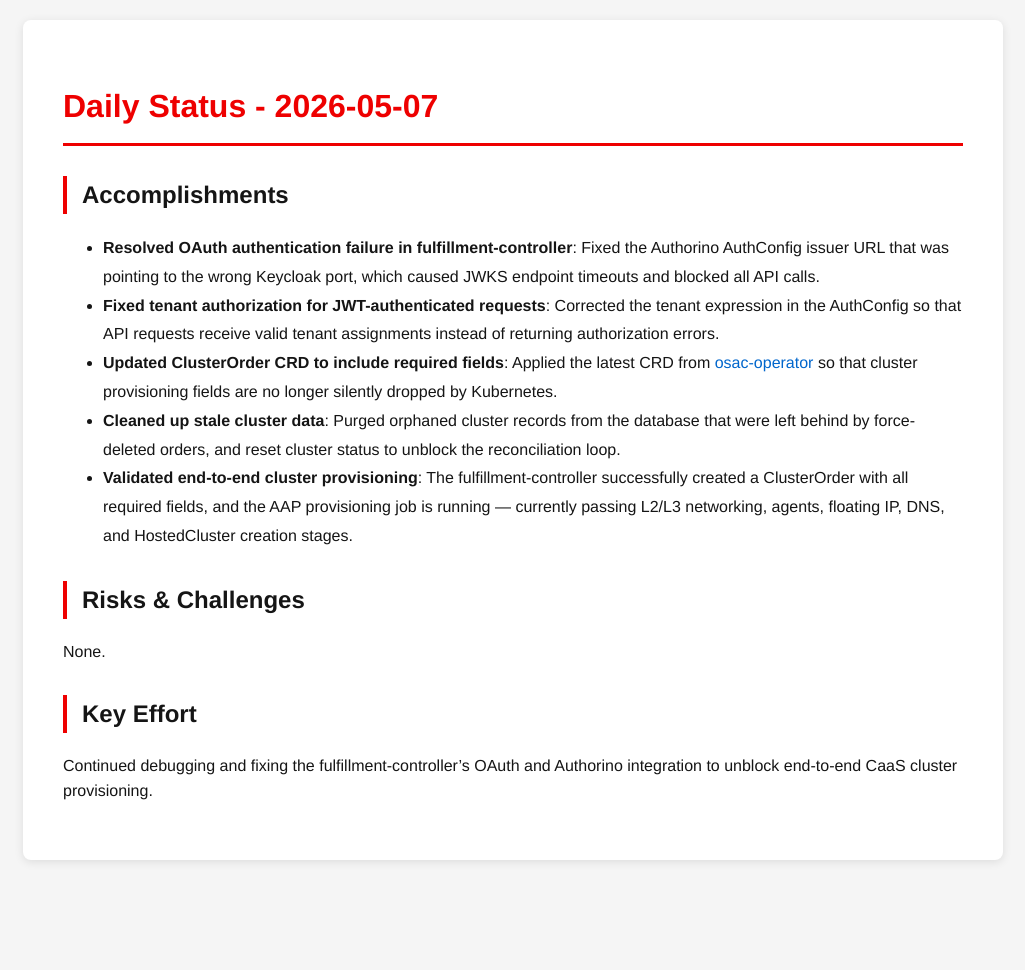
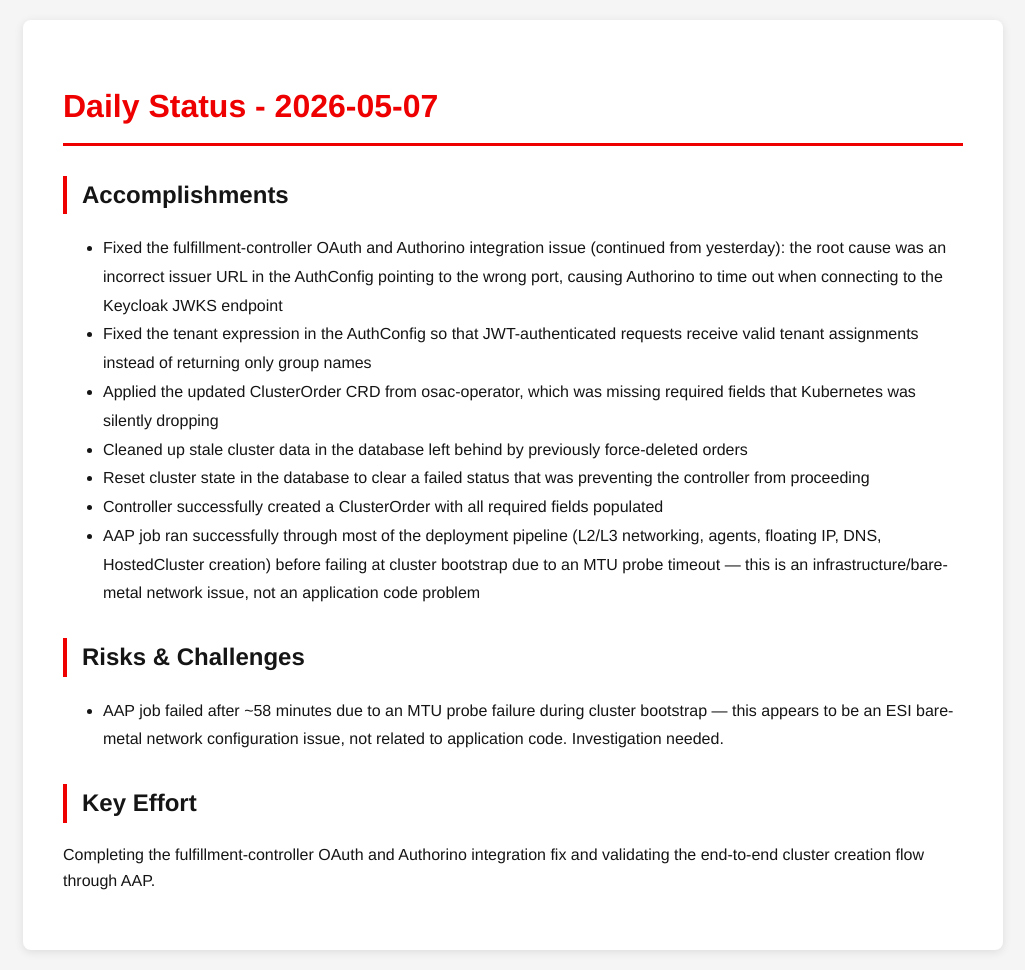
Before and after one commit to tzvatot/daily-status, a Jekyll site: the page built from 2026-05-07.md, in a window 1280 px wide. Shown: the whole page, without its empty margins (127-1152 px from the left). Built offline with Jekyll 4.4.1, drawn with Linux system fonts in a browser that asks for light colours; before the commit the page ends 900 px from its top, so only the background shows below that.

Commit message:
Daily status update - 2026-05-07

```diff
--- a/2026-05-07.md
+++ b/2026-05-07.md
@@ -7,14 +7,16 @@
 # Daily Status - 2026-05-07
 
 ## Accomplishments
-- **Resolved OAuth authentication failure in fulfillment-controller**: Fixed the Authorino AuthConfig issuer URL that was pointing to the wrong Keycloak port, which caused JWKS endpoint timeouts and blocked all API calls.
-- **Fixed tenant authorization for JWT-authenticated requests**: Corrected the tenant expression in the AuthConfig so that API requests receive valid tenant assignments instead of returning authorization errors.
-- **Updated ClusterOrder CRD to include required fields**: Applied the latest CRD from [osac-operator](https://github.com/osac-project/osac-operator) so that cluster provisioning fields are no longer silently dropped by Kubernetes.
-- **Cleaned up stale cluster data**: Purged orphaned cluster records from the database that were left behind by force-deleted orders, and reset cluster status to unblock the reconciliation loop.
-- **Validated end-to-end cluster provisioning**: The fulfillment-controller successfully created a ClusterOrder with all required fields, and the AAP provisioning job is running — currently passing L2/L3 networking, agents, floating IP, DNS, and HostedCluster creation stages.
+- Fixed the fulfillment-controller OAuth and Authorino integration issue (continued from yesterday): the root cause was an incorrect issuer URL in the AuthConfig pointing to the wrong port, causing Authorino to time out when connecting to the Keycloak JWKS endpoint
+- Fixed the tenant expression in the AuthConfig so that JWT-authenticated requests receive valid tenant assignments instead of returning only group names
+- Applied the updated ClusterOrder CRD from osac-operator, which was missing required fields that Kubernetes was silently dropping
+- Cleaned up stale cluster data in the database left behind by previously force-deleted orders
+- Reset cluster state in the database to clear a failed status that was preventing the controller from proceeding
+- Controller successfully created a ClusterOrder with all required fields populated
+- AAP job ran successfully through most of the deployment pipeline (L2/L3 networking, agents, floating IP, DNS, HostedCluster creation) before failing at cluster bootstrap due to an MTU probe timeout — this is an infrastructure/bare-metal network issue, not an application code problem
 
 ## Risks & Challenges
-None.
+- AAP job failed after ~58 minutes due to an MTU probe failure during cluster bootstrap — this appears to be an ESI bare-metal network configuration issue, not related to application code. Investigation needed.
 
 ## Key Effort
-Continued debugging and fixing the fulfillment-controller's OAuth and Authorino integration to unblock end-to-end CaaS cluster provisioning.
+Completing the fulfillment-controller OAuth and Authorino integration fix and validating the end-to-end cluster creation flow through AAP.
```
